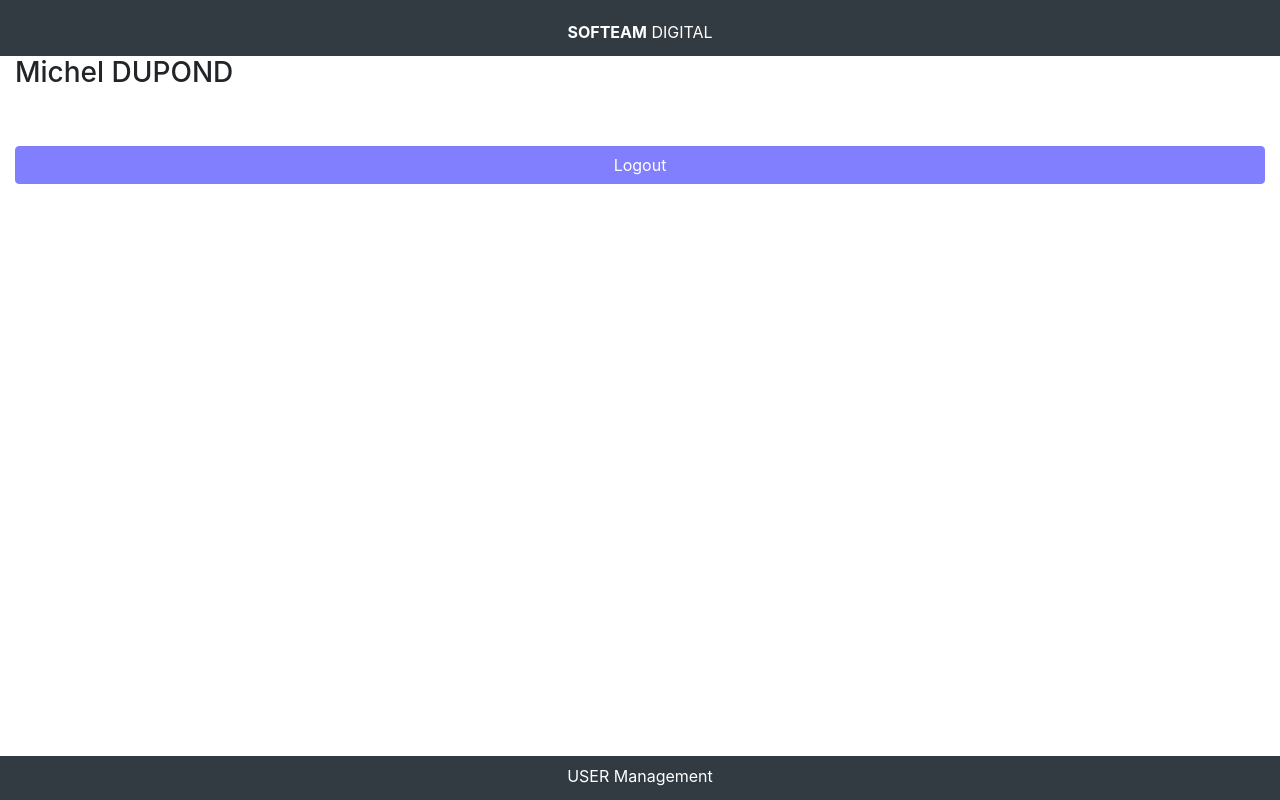
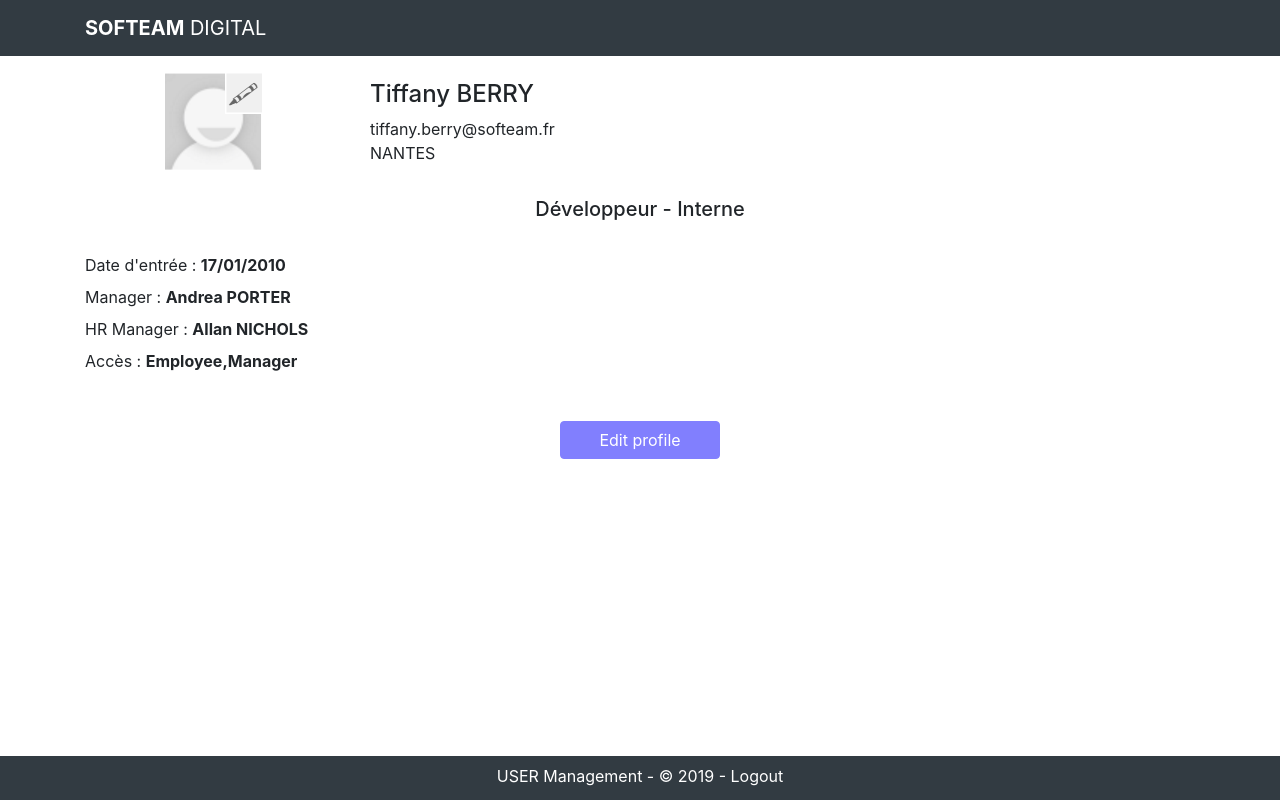
Before and after one commit to SofteamOuest-Opus/user-mgmt, an Angular app in the folder app/UserMgmtApp/: page /employee in a window 1280 px wide. Built offline with nearby package versions, Linux system fonts and the light colour scheme.

Commit message:
[gh-13] - employee home

```diff
--- a/app/UserMgmtApp/src/app/app.component.html
+++ b/app/UserMgmtApp/src/app/app.component.html
@@ -1,7 +1,7 @@
 <!-- Header -->
 <app-header></app-header>
 <!-- Content -->
-<div class="container-fluid" id="sd-content">
+<div class="container" id="sd-content">
   <router-outlet></router-outlet>
 </div>
 <!-- Footer -->
--- a/app/UserMgmtApp/src/app/components/footer/footer.component.html
+++ b/app/UserMgmtApp/src/app/components/footer/footer.component.html
@@ -1,3 +1,3 @@
 <footer>
-    <span>USER Management</span>
+    USER Management -  &copy; 2019<a  (click)="logout()" > - Logout</a>
 </footer>
--- a/app/UserMgmtApp/src/app/components/footer/footer.component.ts
+++ b/app/UserMgmtApp/src/app/components/footer/footer.component.ts
@@ -1,4 +1,6 @@
 import { Component, OnInit } from '@angular/core';
+import { AuthenticationService } from 'src/app/services/authentication.service';
+import { Router } from '@angular/router';
 
 @Component({
   selector: 'app-footer',
@@ -7,9 +9,18 @@ import { Component, OnInit } from '@angular/core';
 })
 export class FooterComponent implements OnInit {
 
-  constructor() { }
+  constructor(
+    public authenticationService: AuthenticationService,
+    private router: Router,
+  ) { }
 
   ngOnInit() {
+
+  }
+
+  public logout(): void {
+    this.authenticationService.setIsConnected(false);
+    this.router.navigate(['/']);
   }
 
 }
--- a/app/UserMgmtApp/src/app/components/header/header.component.html
+++ b/app/UserMgmtApp/src/app/components/header/header.component.html
@@ -1,23 +1,36 @@
 <!-- Header -->
 <div *ngIf="!this.authenticationService.isConnected();else navbar">
     <header>
-        <span><b>SOFTEAM</b> DIGITAL</span>
+        <div class="container header-title">
+            <span><b>SOFTEAM</b> DIGITAL</span>
+        </div>
     </header>
 </div>
 <ng-template #navbar>
-    <!-- Navbar -->
-    <nav class="navbar navbar-expand-md navbar-dark navbar-custom">
-        <a class="navbar-brand" href="#"><span><b>SOFTEAM</b> DIGITAL</span></a>
-        <button class="navbar-toggler" type="button" data-toggle="collapse" data-target="#navbarNavAltMarkup"
-            aria-controls="navbarNavAltMarkup" aria-expanded="false" aria-label="Toggle navigation">
-            <span class="navbar-toggler-icon"></span>
-        </button>
-        <div class="collapse navbar-collapse" id="navbarNavAltMarkup">
-            <div class="navbar-nav">
-                <a class="nav-item nav-link active" href="#">Home <span class="sr-only">(current)</span></a>
-                <a class="nav-item nav-link disabled" href="#">Other</a>
-                <a class="nav-item nav-link disabled" href="#">Other</a>
-                <a class="nav-item nav-link disabled" href="#">Other</a>
+    <nav class="navbar navbar-expand-lg navbar-dark bg-dark fixed-top navbar-custom">
+        <div class="container">
+            <a class="navbar-brand" href="#">
+                <span><b>SOFTEAM</b> DIGITAL</span>
+            </a>
+            <button class="navbar-toggler" type="button" data-toggle="collapse" data-target="#navbarResponsive"
+                aria-controls="navbarResponsive" aria-expanded="false" aria-label="Toggle navigation">
+                <span class="navbar-toggler-icon"></span>
+            </button>
+            <div class="collapse navbar-collapse" id="navbarResponsive">
+                <ul class="navbar-nav ml-auto">
+                    <li class="nav-item active">
+                        <a class="nav-link" href="/">Home<span class="sr-only">(current)</span></a>
+                    </li>
+                    <li class="nav-item">
+                        <a class="nav-link" href="/">Other</a>
+                    </li>
+                    <li class="nav-item">
+                        <a class="nav-link" href="/">Other</a>
+                    </li>
+                    <li class="nav-item">
+                        <a class="nav-link" href="/">Other</a>
+                    </li>
+                </ul>
             </div>
         </div>
     </nav>
--- a/app/UserMgmtApp/src/app/models/employee.model.ts
+++ b/app/UserMgmtApp/src/app/models/employee.model.ts
@@ -9,6 +9,7 @@ export class Employee {
     public firstName: string;
     public lastName: string;
     public email: string;
+    public hiringDate: Date
 
     public id?: string;
     public photoUri?: string;
@@ -18,14 +19,16 @@ export class Employee {
     public status?: Status;
     public occupation?: Occupation;
     public accessRights?: string[];
+    public leavingDate?: Date;
+    public leavingCause?: string;
 
-
-    constructor(fName: string, lName: string, email: string, id?: string, photoUri?: string, office?: Office, manager?: Manager, humanResourceManager?: Manager,
-         status?: Status, occupation?: Occupation,  accessRights?: string[]) {
+    constructor(fName: string, lName: string, email: string, hiringDate: Date, id?: string, photoUri?: string, office?: Office, manager?: Manager, humanResourceManager?: Manager,
+        status?: Status, occupation?: Occupation, accessRights?: string[], leavingDate?: Date, leavingCause?: string) {
 
         this.firstName = fName;
         this.lastName = lName;
         this.email = email;
+        this.hiringDate = hiringDate;
 
         this.id = id;
         this.photoUri = photoUri;
@@ -35,5 +38,7 @@ export class Employee {
         this.status = status;
         this.occupation = occupation;
         this.accessRights = accessRights;
+        this.leavingDate = leavingDate;
+        this.leavingCause = leavingCause;
     }
 }
--- a/app/UserMgmtApp/src/app/modules/employee/employee.component.html
+++ b/app/UserMgmtApp/src/app/modules/employee/employee.component.html
@@ -1,6 +1,52 @@
-<div>
-    <h3>Michel DUPOND</h3>
-    <br><br>
-    <button class="btn btn-primary btn-block" (click)="logout()">Logout</button>
-    <br><br>
+<div *ngIf="employeeDisplay">
+    <!-- row -->
+    <div class="row pt-3  mb-4">
+        <div class="col-3 text-center">
+            <img src="assets/img/LogoUser.png">
+        </div>
+        <div class="col-6">
+            <div class="mt-2">
+                <h4>{{employeeDisplay.firstName}} {{employeeDisplay.lastName | uppercase}}</h4>
+            </div>
+            <div>{{employeeDisplay.email}}</div>
+            <div>{{employeeDisplay.office?.name | uppercase}}</div>
+        </div>
+    </div>
+    <!-- row - Occuptation - Status -->
+    <div class="row mb-4">
+        <div class="col-sm-12 text-center">
+            <h5>{{employeeDisplay.occupation?.name}} - {{employeeDisplay.status?.name}}</h5>
+        </div>
+    </div>
+    <!-- row - Date entrée -->
+    <div class="row mb-2">
+        <div class="col-sm-12">
+            Date d'entrée : <b>{{employeeDisplay.hiringDate | date: 'dd/MM/yyyy'}}</b>
+        </div>
+    </div>
+    <!-- row - Manager -->
+    <div class="row mb-2">
+        <div class="col-sm-12">
+            Manager : <b>{{employeeDisplay.manager?.firstName}} {{employeeDisplay.manager?.lastName | uppercase}}</b>
+        </div>
+    </div>
+    <!-- row - HR Manager -->
+    <div class="row mb-2">
+        <div class="col-sm-12">
+            HR Manager : <b>{{employeeDisplay.humanResourceManager?.firstName}}
+                {{employeeDisplay.humanResourceManager?.lastName | uppercase}}</b>
+        </div>
+    </div>
+    <!-- row - Accès-->
+    <div class="row mb-5">
+        <div class="col-sm-12">
+            Accès : <b>{{employeeDisplay.accessRights.toString()}}</b>
+        </div>
+    </div>
+    <!-- row - Button Edit -->
+    <div class="text-center">
+        <div class="col-sm-12 text-center">
+            <button type="submit" style="width: 160px;" class="btn btn-primary">Edit profile</button>
+        </div>
+    </div>
 </div>
--- a/app/UserMgmtApp/src/app/modules/employee/employee.component.ts
+++ b/app/UserMgmtApp/src/app/modules/employee/employee.component.ts
@@ -1,6 +1,8 @@
 import { Component, OnInit } from '@angular/core';
-import { AuthenticationService } from 'src/app/services/authentication.service';
-import { Router } from '@angular/router';
+import { UserContextService } from 'src/app/services/user-context.service';
+import { Employee } from 'src/app/models/employee.model';
+
+
 
 @Component({
   selector: 'app-employee',
@@ -9,18 +11,14 @@ import { Router } from '@angular/router';
 })
 export class EmployeeComponent implements OnInit {
 
+  public employeeDisplay: Employee;
+
   constructor(
-    private authenticationService: AuthenticationService,
-    private router: Router,
+    private userContextService: UserContextService,
 
   ) { }
 
-  ngOnInit() {
+  public ngOnInit(): void {
+    this.employeeDisplay = this.userContextService.getCurrentUserInfos();
   }
-
-  public logout(): void {
-    this.authenticationService.setIsConnected(false);
-    this.router.navigate(['/']);
-  }
-
 }
--- a/app/UserMgmtApp/src/app/services/user-context.service.ts
+++ b/app/UserMgmtApp/src/app/services/user-context.service.ts
@@ -17,16 +17,16 @@ export class UserContextService {
   }
 
   public getCurrentUserInfos(): Employee {
-    let currentUserOffice: Office = new Office('1', 'NANTES');
-    let currentUserManager: Manager = new Manager('1', 'Simon', 'ROBERT');
-    let currentUserHRManager: Manager = new Manager('1', 'Simon', 'ROBERT');
-    let currentUserStatus: Status = new Status('1', 'Internship');
-    let currentUserOccupation: Occupation = new Occupation('1', 'Developper');
-    let currentUserAccessRights: string[] = ['Employee'];
-    let currentUser: Employee = new Employee('BERRY', 'Tiffany', 'tiffany.berry@softeam.fr', '1', '', currentUserOffice,
+
+    let currentUserOffice = new Office('1', 'Nantes');
+    let currentUserManager: Manager = new Manager('1', 'Andrea', 'Porter');
+    let currentUserHRManager: Manager = new Manager('2', 'Allan', 'Nichols');
+    let currentUserStatus: Status = new Status('1', 'Interne');
+    let currentUserOccupation: Occupation = new Occupation('1', 'Développeur');
+    let currentUserAccessRights: string[] = ['Employee', 'Manager'];
+
+    return new Employee('Tiffany', 'Berry', 'tiffany.berry@softeam.fr', new Date('2010-01-17'), '1', '', currentUserOffice,
       currentUserManager, currentUserHRManager, currentUserStatus, currentUserOccupation, currentUserAccessRights);
-    return currentUser;
   }
 
-
 }
--- a/app/UserMgmtApp/src/styles.scss
+++ b/app/UserMgmtApp/src/styles.scss
@@ -2,34 +2,47 @@
 
 @import "~bootstrap/dist/css/bootstrap.css";
 
-$color-purple: #817FFE;
-$color-background-header: #323B42;
-$color-background-footer: #323B42;
+$color-purple: #817ffe;
+$color-background-header: #323b42;
+$color-background-footer: #323b42;
 
-html, body {
+html,
+body {
   margin: 0;
   padding: 0;
   width: 100%;
   height: 100%;
 }
 
+body {
+  padding-top: 56px;
+}
+
 .navbar-custom {
-    color: #FFFFFF;
+  color: #ffffff;
   background-color: $color-background-header;
 }
 
 header {
-    height: 56px;
   background-color: $color-background-header;
   color: white;
-    text-align: center;
-    padding: 20px;
 }
 
-  .container-fluid {
+.logo {
+  height: 50px;
+}
+
+.header-title {
+  margin-top: -56px;
+  height: 56px;
+  text-align: left;
+  font-size: 20px;
+  padding: 13px 16px;
+}
+
+.container {
   position: relative;
 }
-
 
 footer {
   position: absolute;
@@ -44,5 +57,5 @@ header {
 
 .btn-primary {
   background-color: $color-purple !important;
-      border-color: $color-purple  !important;
+  border-color: $color-purple !important;
 }
```
Also changed, not shown: app/UserMgmtApp/tsconfig.json (+7 -1 lines), app/UserMgmtApp/src/assets/img/LogoUser.png (added). Lines whose indentation alone changed are shown as unchanged.
